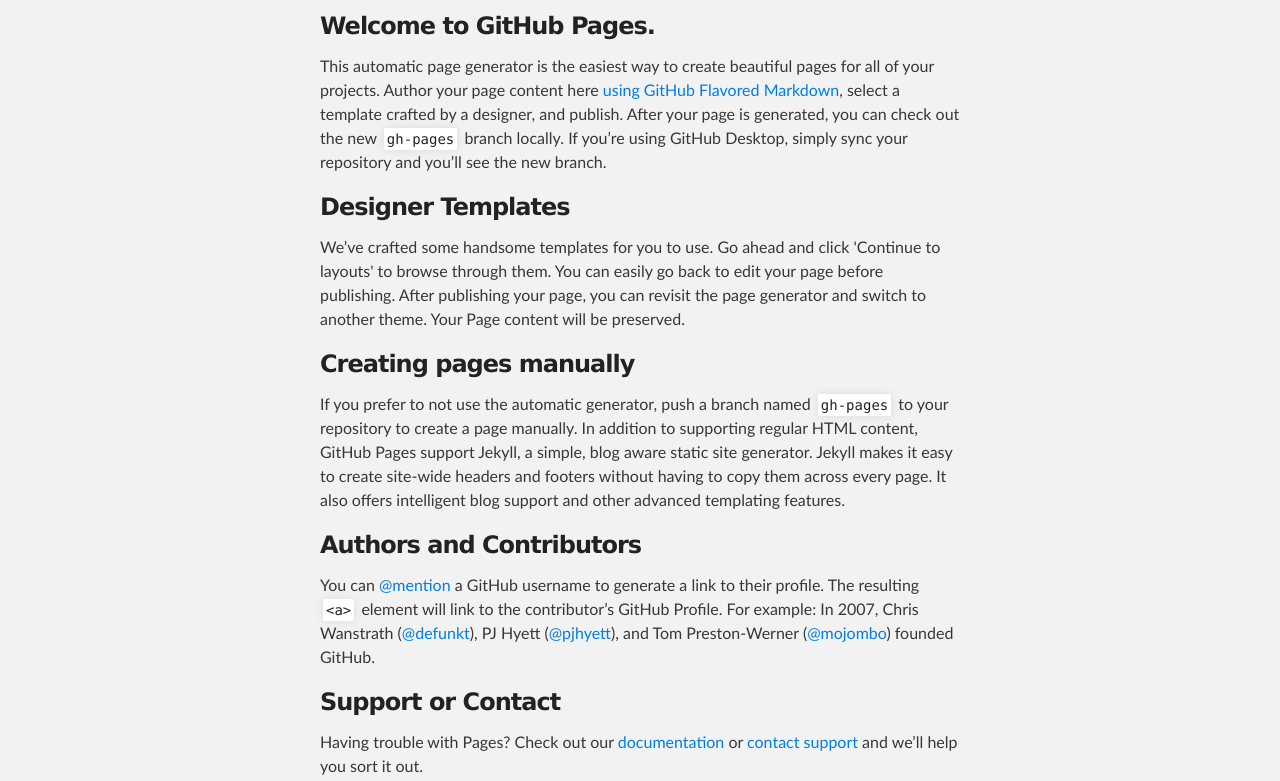
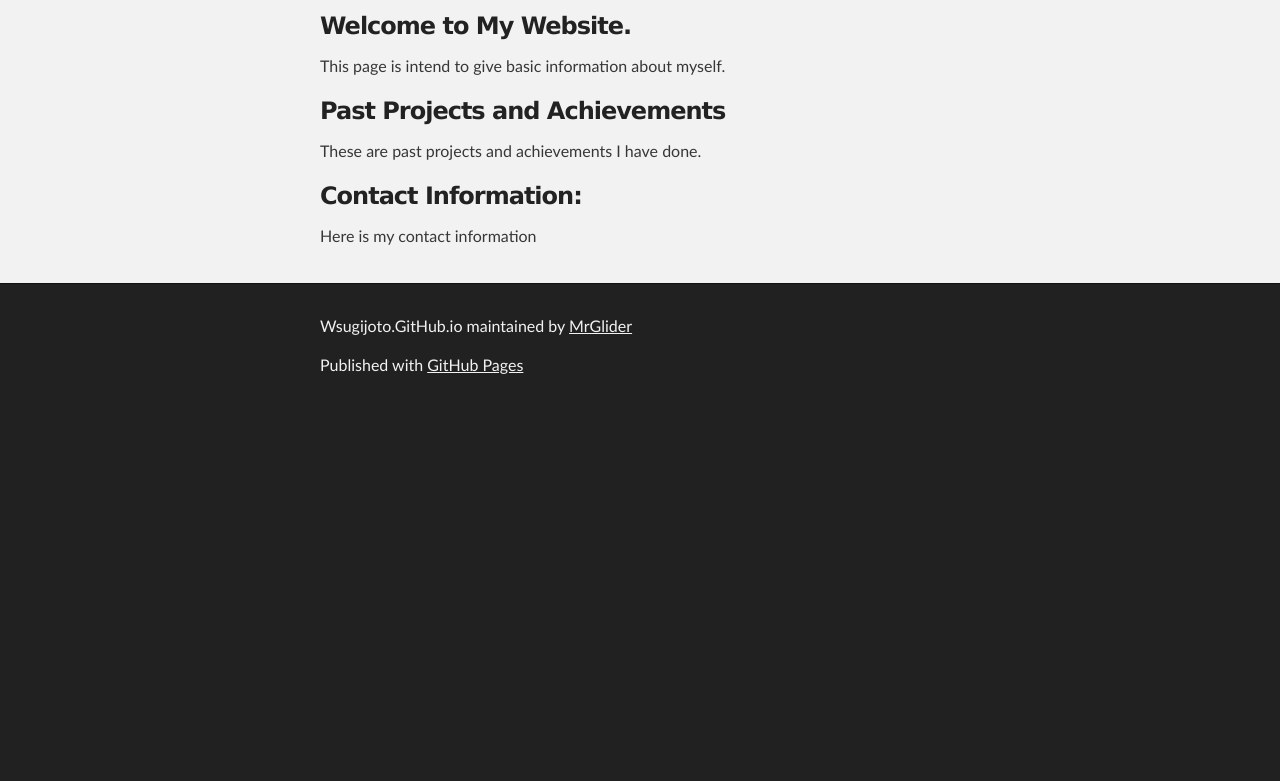
Before and after one commit to MrGlider/WSugijoto.github.io, a plain HTML site: page index.html in a window 1280 px wide. Shown: the part 252-1033 px from the top of the page. After the commit the page ends 800 px from the top, so only its background shows below. Drawn offline with Linux system fonts and the light colour scheme.

```diff
--- a/index.html
+++ b/index.html
@@ -32,29 +32,19 @@
     <div id="main_content_wrap" class="outer">
       <section id="main_content" class="inner">
         <h3>
-<a id="welcome-to-github-pages" class="anchor" href="#welcome-to-github-pages" aria-hidden="true"><span aria-hidden="true" class="octicon octicon-link"></span></a>Welcome to GitHub Pages.</h3>
+<a id="welcome-to-my-website" class="anchor" href="#welcome-to-my-website" aria-hidden="true"><span aria-hidden="true" class="octicon octicon-link"></span></a>Welcome to My Website.</h3>
 
-<p>This automatic page generator is the easiest way to create beautiful pages for all of your projects. Author your page content here <a href="https://guides.github.com/features/mastering-markdown/">using GitHub Flavored Markdown</a>, select a template crafted by a designer, and publish. After your page is generated, you can check out the new <code>gh-pages</code> branch locally. If you’re using GitHub Desktop, simply sync your repository and you’ll see the new branch.</p>
+<p>This page is intend to give basic information about myself.</p>
 
 <h3>
-<a id="designer-templates" class="anchor" href="#designer-templates" aria-hidden="true"><span aria-hidden="true" class="octicon octicon-link"></span></a>Designer Templates</h3>
+<a id="past-projects-and-achievements" class="anchor" href="#past-projects-and-achievements" aria-hidden="true"><span aria-hidden="true" class="octicon octicon-link"></span></a>Past Projects and Achievements</h3>
 
-<p>We’ve crafted some handsome templates for you to use. Go ahead and click 'Continue to layouts' to browse through them. You can easily go back to edit your page before publishing. After publishing your page, you can revisit the page generator and switch to another theme. Your Page content will be preserved.</p>
+<p>These are past projects and achievements I have done. </p>
 
 <h3>
-<a id="creating-pages-manually" class="anchor" href="#creating-pages-manually" aria-hidden="true"><span aria-hidden="true" class="octicon octicon-link"></span></a>Creating pages manually</h3>
+<a id="contact-information" class="anchor" href="#contact-information" aria-hidden="true"><span aria-hidden="true" class="octicon octicon-link"></span></a>Contact Information:</h3>
 
-<p>If you prefer to not use the automatic generator, push a branch named <code>gh-pages</code> to your repository to create a page manually. In addition to supporting regular HTML content, GitHub Pages support Jekyll, a simple, blog aware static site generator. Jekyll makes it easy to create site-wide headers and footers without having to copy them across every page. It also offers intelligent blog support and other advanced templating features.</p>
-
-<h3>
-<a id="authors-and-contributors" class="anchor" href="#authors-and-contributors" aria-hidden="true"><span aria-hidden="true" class="octicon octicon-link"></span></a>Authors and Contributors</h3>
-
-<p>You can <a href="https://help.github.com/articles/basic-writing-and-formatting-syntax/#mentioning-users-and-teams" class="user-mention">@mention</a> a GitHub username to generate a link to their profile. The resulting <code>&lt;a&gt;</code> element will link to the contributor’s GitHub Profile. For example: In 2007, Chris Wanstrath (<a href="https://github.com/defunkt" class="user-mention">@defunkt</a>), PJ Hyett (<a href="https://github.com/pjhyett" class="user-mention">@pjhyett</a>), and Tom Preston-Werner (<a href="https://github.com/mojombo" class="user-mention">@mojombo</a>) founded GitHub.</p>
-
-<h3>
-<a id="support-or-contact" class="anchor" href="#support-or-contact" aria-hidden="true"><span aria-hidden="true" class="octicon octicon-link"></span></a>Support or Contact</h3>
-
-<p>Having trouble with Pages? Check out our <a href="https://help.github.com/pages">documentation</a> or <a href="https://github.com/contact">contact support</a> and we’ll help you sort it out.</p>
+<p>Here is my contact information</p>
       </section>
     </div>
 
```
Also changed, not shown: params.json (+1 -1 lines).
